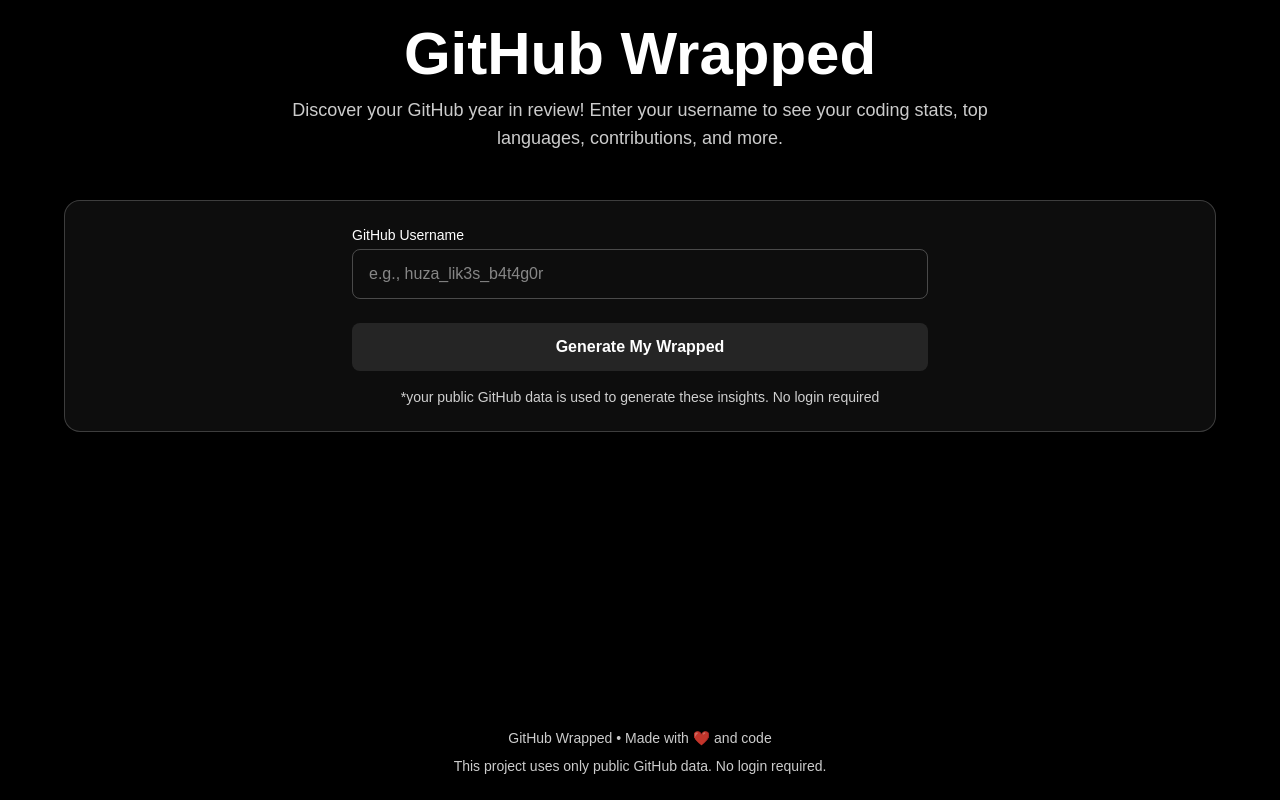
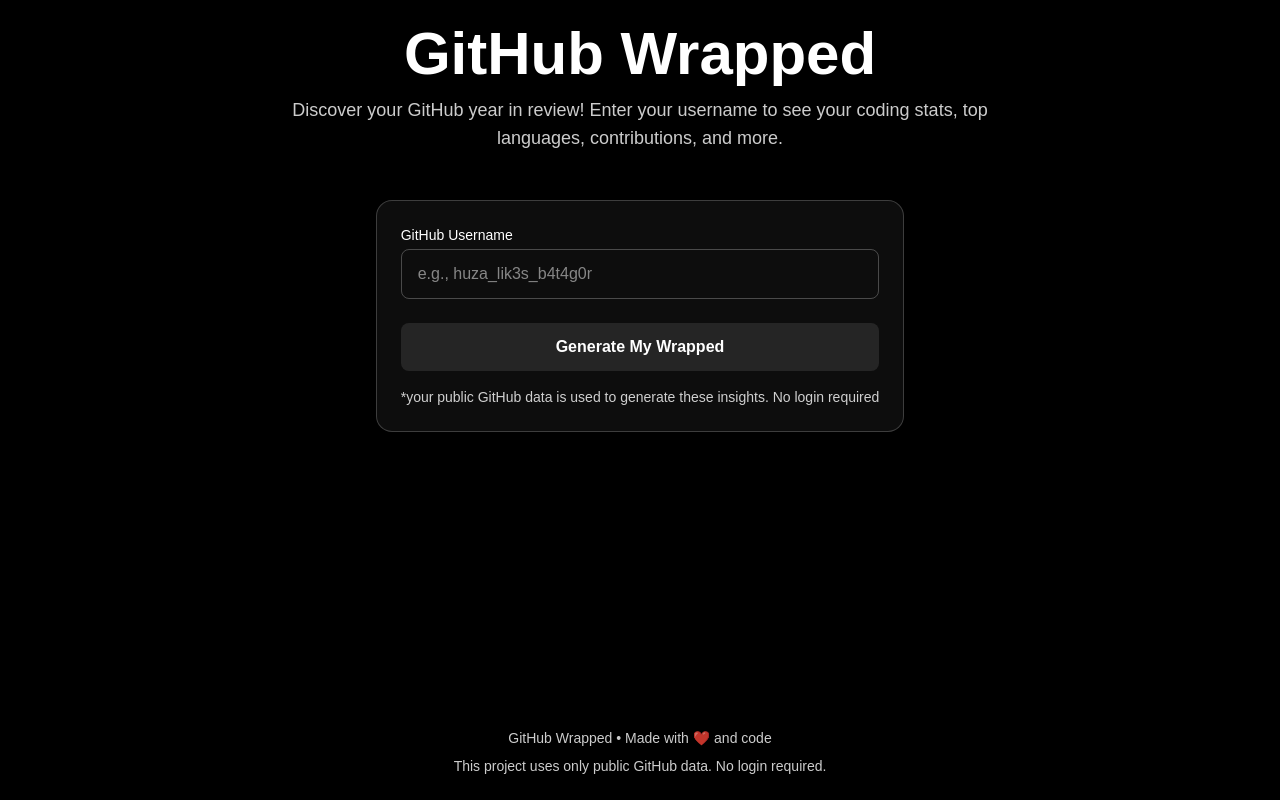
Before and after one commit to khuza08/ghwrapped, a Next.js app: page / in a window 1280 px wide. Built offline with nearby package versions, Linux system fonts and the light colour scheme.

Commit message:
adjust usernameform

```diff
--- a/src/app/page.tsx
+++ b/src/app/page.tsx
@@ -21,10 +21,11 @@
 
   return (
     <div className="min-h-screen flex flex-col bg-black text-white py-6 px-4 lg:px-8 xl:px-16">
-      <div className="max-w-full mx-auto flex-grow w-full">
+      <div className="max-w-full mx-auto w-full">
         <GitHubWrappedHeader />
 
         {!showWrapped ? (
+          <div className="flex items-center justify-center">
             <UsernameForm
               username={username}
               error={error}
@@ -32,6 +33,7 @@
               setError={setError}
               onSubmit={handleSubmit}
             />
+          </div>
         ) : (
           <div className="flex flex-col lg:flex-row gap-6 lg:gap-8">
             <div className="lg:w-1/4 xl:w-1/5 shrink-0">
--- a/src/components/UI/UsernameForm.tsx
+++ b/src/components/UI/UsernameForm.tsx
@@ -47,10 +47,10 @@
   };
 
   return (
-    <main className="bg-white/5 border border-white/20 rounded-2xl p-4 sm:p-6 grow">
+    <main className="bg-white/5 border border-white/20 rounded-2xl p-4 sm:p-6">
       <form
         onSubmit={handleFormSubmit}
-        className="max-w-md lg:max-w-lg xl:max-w-xl mx-auto"
+        className="w-full max-w-md lg:max-w-lg xl:max-w-xl"
       >
         <div className="mb-4 sm:mb-6">
           <label
--- a/src/components/UI/WrappedMainContent.tsx
+++ b/src/components/UI/WrappedMainContent.tsx
@@ -9,7 +9,7 @@
   username,
 }) => {
   return (
-    <main className="bg-white/5 rounded-2xl p-4 sm:p-6 grow">
+    <main className="bg-white/5 rounded-2xl p-4 sm:p-6 flex-grow">
       <GitHubWrappedSlides username={username} />
     </main>
   );
```
Lines whose indentation alone changed are shown as unchanged.
